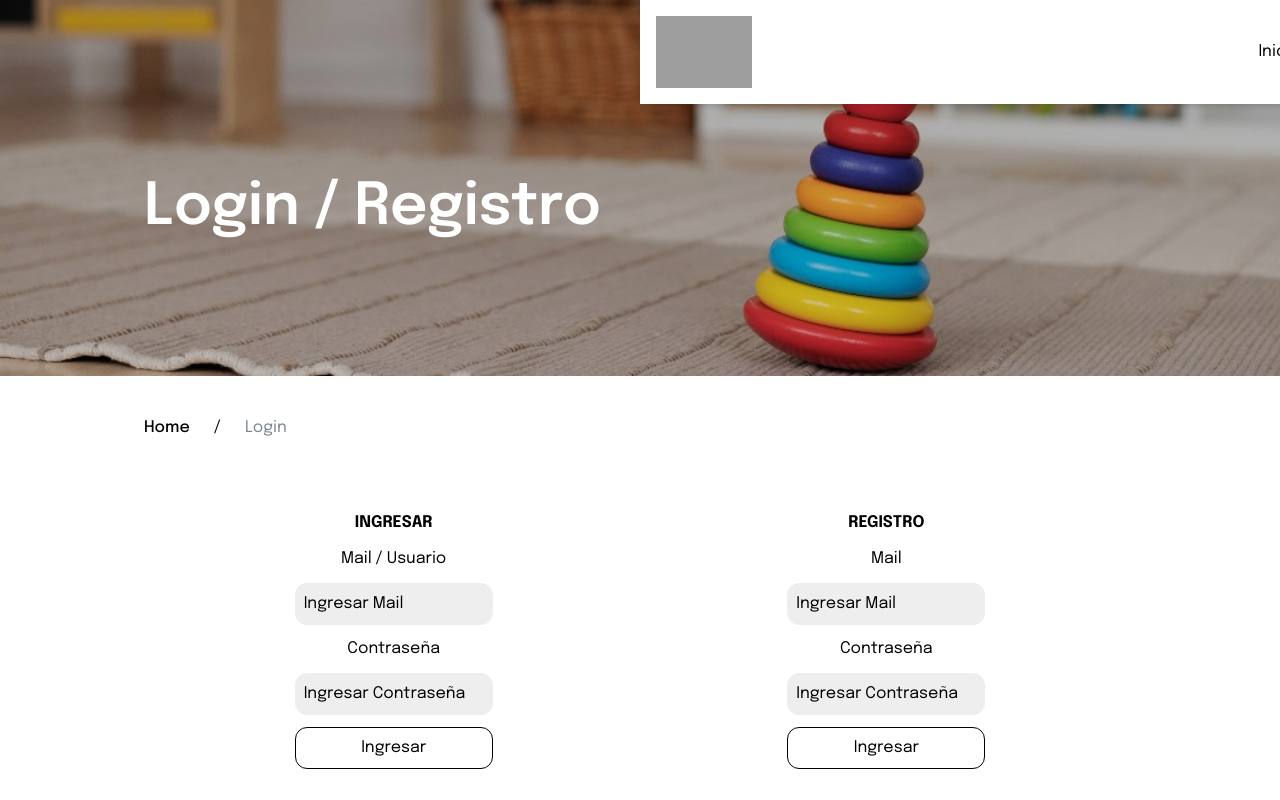
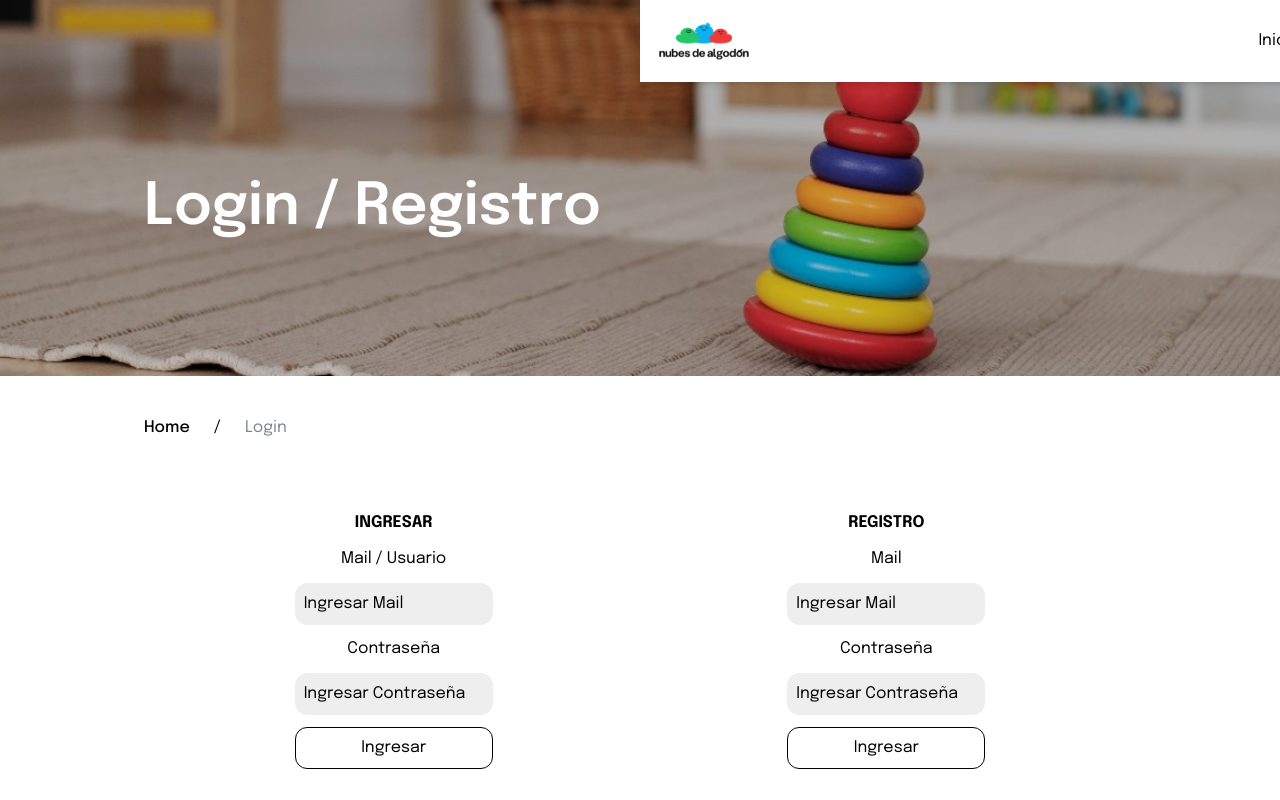
Before and after one commit to FedeSabi/proyecto-Jardin-de-Infantes, a React (Vite) app in the folder Front/: page /login in a window 1280 px wide. Shown: the top 800 px of the page. Built offline with nearby package versions, Linux system fonts and the light colour scheme; grey boxes are pictures that could not be loaded.

Commit message:
fixing miguel navbar

```diff
--- a/Front/src/App.jsx
+++ b/Front/src/App.jsx
@@ -15,6 +15,7 @@ const App = () => {
     <>
       <Router>
         <Navbar />
+        <div className="overflow-hidden ">
           <Routes>
             <Route path="/" element={<Home />} />
             <Route path="/nosotros" element={<Nosotros />} />
@@ -25,6 +26,7 @@ const App = () => {
             <Route path="/servicios/guarderia" element={<Guarderia />} />
             <Route path="/login" element={<Login />} />
           </Routes>
+        </div>
         <Footer />
       </Router>
     </>
--- a/Front/src/index.css
+++ b/Front/src/index.css
@@ -4,11 +4,15 @@
 @tailwind utilities;
 
 @layer components {
-    .line {
-        @apply h-[1px] w-full bg-[#EEEEEE] my-6 xl:hidden;
-    }
+  .line {
+    @apply my-6 h-[1px] w-full bg-[#EEEEEE] xl:hidden;
+  }
 
-    .footerLinks {
-        @apply text-[#7C858E] tracking-[0.08px] leading-6;
-    }
+  .footerLinks {
+    @apply leading-6 tracking-[0.08px] text-[#7C858E];
+  }
 }
+
+.active {
+  color: black;
+}
```
Also changed, not shown: Front/public/logo.svg (added). Lines whose indentation alone changed are shown as unchanged.
